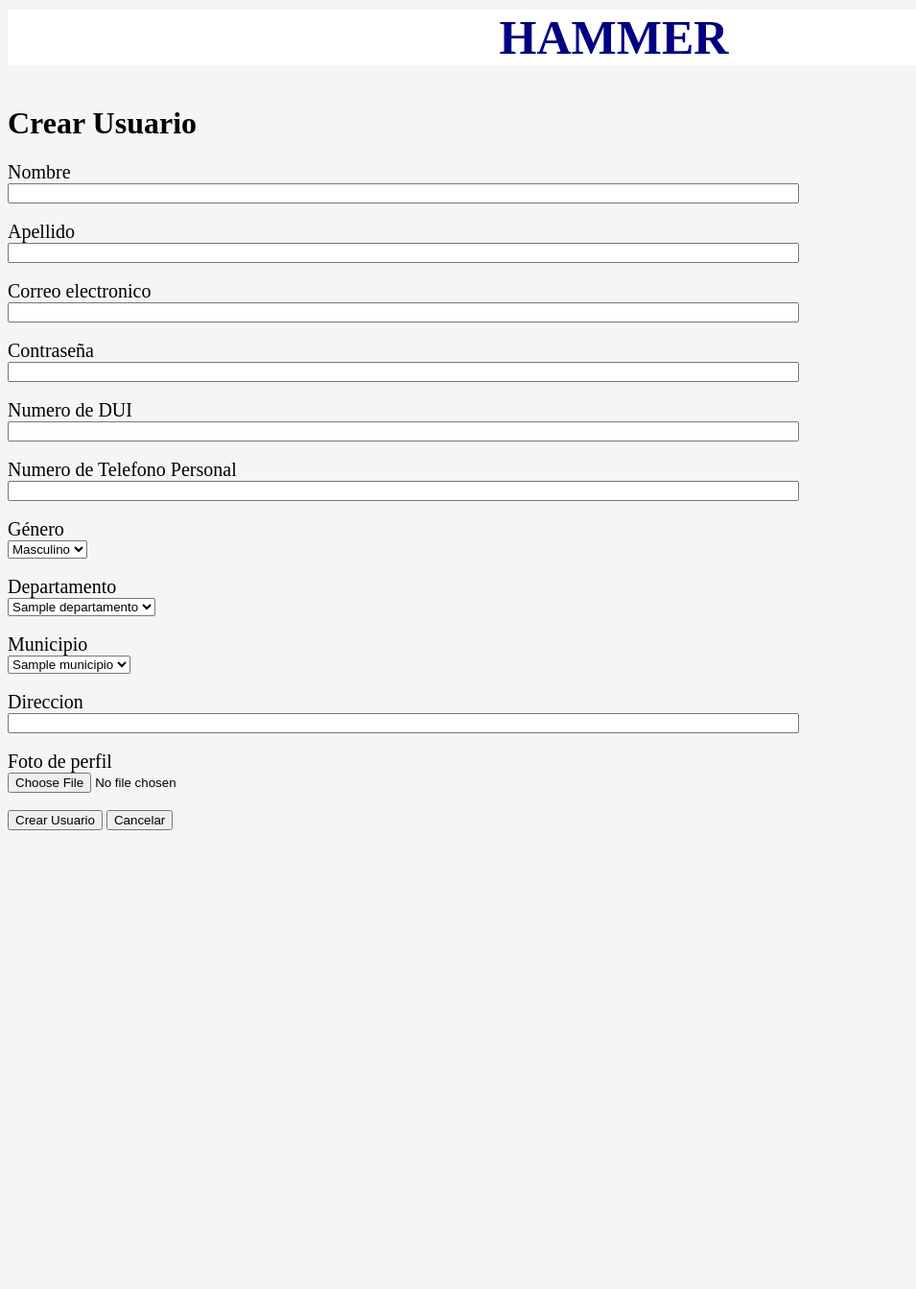
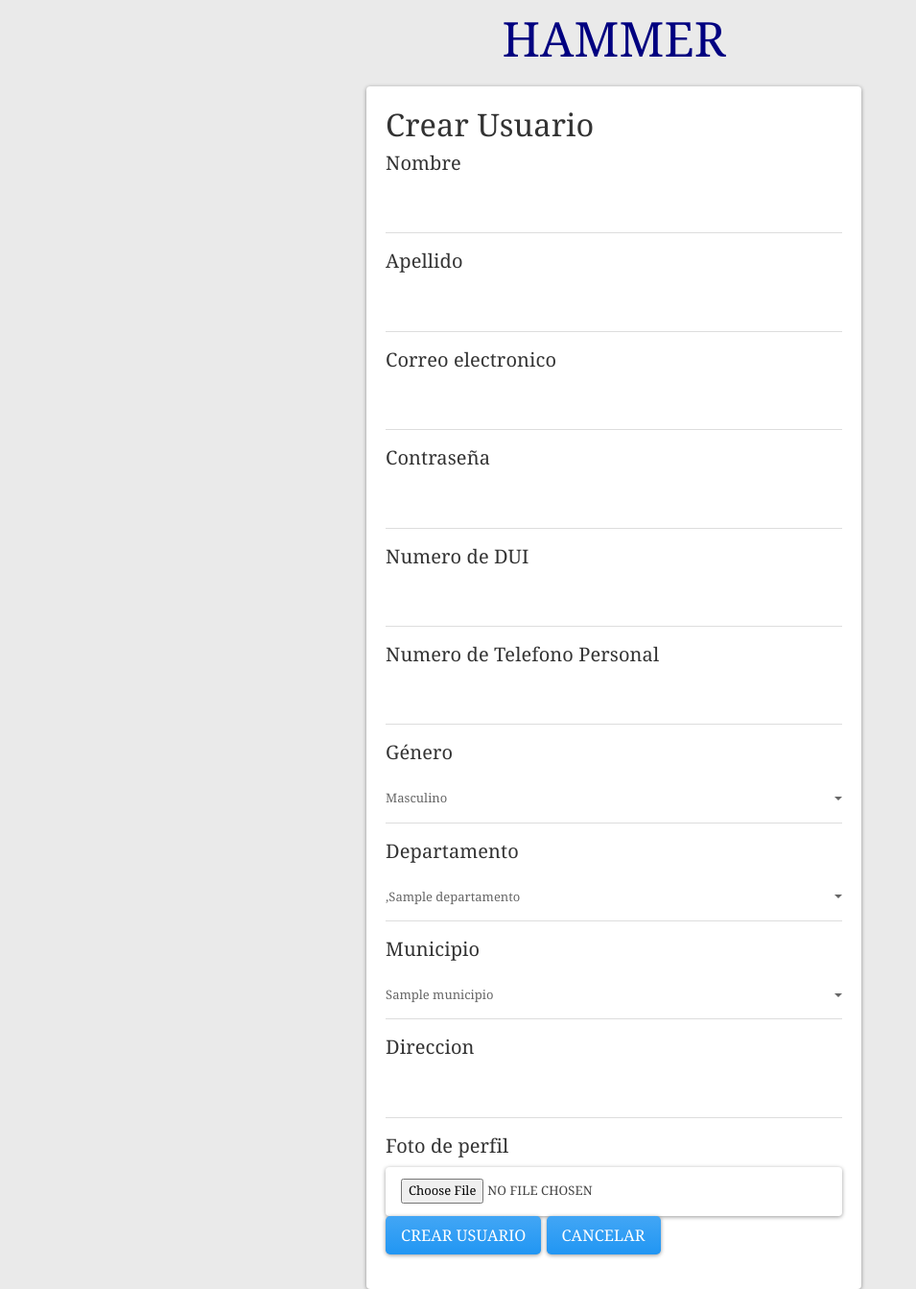
Before and after one commit to CarlosOrellana99/Python_Hermes, a Flask app: template templates/registrousuario.html in a window 1280 px wide. Shown: the whole page at 96% size, without its empty margins (0-955 px from the left). Before the commit the page ends 865 px from the top, so only its background shows below. Run offline with Flask 2, Linux system fonts and the light colour scheme; the template is opened without the code that fills it: most values are stand-ins (such as "Sample title", 1, 10 or a date in 2020); some libraries are stand-ins or nearby versions.

Commit message:
Agregando estilo a form

```diff
--- a/static/css/footer.css
+++ b/static/css/footer.css
@@ -4,6 +4,10 @@ body{
     font-size: 1.2rem;
     line-height: 1.4em;
     margin: 0 auto;
+    background: #a8c0ff;  /* fallback for old browsers */
+    background: -webkit-linear-gradient(to right, #3f2b96, #a8c0ff);  /* Chrome 10-25, Safari 5.1-6 */
+    background: linear-gradient(to right, #3f2b96, #a8c0ff); /* W3C, IE 10+/ Edge, Firefox 16+, Chrome 26+, Opera 12+, Safari 7+ */
+
 }
 
 .container{
--- a/templates/registrousuario.html
+++ b/templates/registrousuario.html
@@ -1,60 +1,123 @@
 <!DOCTYPE html>
 <html>
-    <body style="background-color:rgb(245, 245, 245);" >
+    <head>
+        <meta charset="UTF-8">
+        <meta name="viewport" content="width=device-width, initial-scale=1.0">
+        <meta http-equiv="X-UA-Compatible" content="ie=edge">
+        <title>Hammmer</title>
+        <link rel="shortcut icon" href="images/logosinfondo.png">
+        <link rel="stylesheet" href="https://bootswatch.com/4/materia/bootstrap.min.css">
+        <link rel="stylesheet" href="css/footer.css">
+        <script defer="" src="http://use.fontawesome.com/releases/v5.12.1/js//all.js"></script>
+        <style>
+
+        #busqueda::placeholder{
+          color: rgb(115, 115, 115);
+        }
+        card{
+            justify-content: center;
+        }
+       </style>
+    </head>
+
+
+
+    <body style="background:#EAEAEA;">
         <center>
-            <div style="background-color:rgb(255, 255, 255);" >
+            <div>
                 <h2 style="font-size:50px;color:rgb(0, 0, 128);margin-top: 10px">HAMMER</h2>
             </div>
         </center>
-        <div >
+        <div class="row justify-content-center align-items-center">
+            <div class="col-md-5">
+                <div class="card card-body">
+
                 <h1>Crear Usuario</h1>
                 <form action="/servlet/register/user" method="post">
+
+                <div class="form-group">
                     <label for="nombre" style="font-size:20px;font-style:Perpetua">Nombre</label><br>
-                <input type="text" id="nombre" name="nombre" size="100" required ><br><br>
+                <input type="text" id="nombre" name="nombre" size="100" required class="form-control">
+                </div>
 
+                <div class="form-group">
                     <label for="apellido" style="font-size:20px;font-style:Perpetua">Apellido</label><br>
-                <input type="text" id="apellido" name="apellido" size="100" required><br><br>
+                <input type="text" id="apellido" name="apellido" size="100" required class="form-control">
+                </div>
 
+                <div class="form-group">
                     <label for="email" style="font-size:20px;font-style:Perpetua">Correo electronico</label><br>
-                <input type="email" id="email" name="email" size="100" required><br><br>
+                <input type="email" id="email" name="email" size="100" required class="form-control">
+                </div>
 
+
+                <div class="form-group">
                     <label for="contraseña" style="font-size:20px;font-style:Perpetua">Contraseña</label><br>
-                <input type="password" id="contraseña" name="contraseña" size="100" required><br><br>
+                <input type="password" id="contraseña" name="contraseña" size="100" required class="form-control">
+                </div>
 
+                <div class="form-group">
                     <label for="dui" style="font-size:20px;font-style:Perpetua">Numero de DUI</label><br>
-                <input type="text" id="dui" name="dui" size="100" required maxlength="9" required><br><br>
+                <input type="text" id="dui" name="dui" size="100" required maxlength="9" required class="form-control">
+                </div>
 
+                <div class="form-group">
                     <label for="telefono" style="font-size:20px;font-style:Perpetua">Numero de Telefono Personal</label><br>
-                <input type="text" id="telefono" name="telefono" size="100" required><br><br>
+                <input type="text" id="telefono" name="telefono" size="100" required class="form-control">
+                </div>
 
+                <div class="form-group">
                     <label for="genero" style="font-size:20px;font-style:Perpetua">Género</label><br>
-                <select id="genero" name="genero">
+                <select id="genero" name="genero" class="form-control">
                     <option value="Masculino">Masculino</option>
                     <option value="Femenino">Femenino</option>
-                </select><br><br>
+                </select>
+                </div>
 
+
+                <div class="form-group">
                     <label for="departamento" style="font-size:20px;font-style:Perpetua">Departamento</label><br>
-                <select id="departamento" name="departamento">
+                <select id="departamento" name="departamento" class="form-control">
                     {% for departamento in departamentos %}
-                    <option value="{{departamento['id']}}">{{ departamento['nombre'] }}</option>
+                    <option value="{{departamento['id']}}">,{{ departamento['nombre'] }}</option>
                     {% endfor %}
-                </select> <br><br>
+                </select>
+                </div>
 
+
+                <div class="form-group">
                     <label for="municipio" style="font-size:20px;font-style:Perpetua">Municipio</label><br>
-                <select id="municipio" name="municipio">
+                <select id="municipio" name="municipio" class="form-control">
                     {% for municipio in municipios %}
                     <option value="{{municipio['id']}}">{{ municipio['nombre'] }}</option>
                     {% endfor %}
-                </select> <br><br>
+                </select>
+                </div>
 
+                <div class="form-group">
                     <label for="direccion" style="font-size:20px;font-style:Perpetua">Direccion</label><br>
-                <input type="text" id="direccion" name="direccion" size="100" required><br><br>
+                <input type="text" id="direccion" name="direccion" size="100" required class="form-control">
+                </div>
 
+                <div class="form-group">
                     <label for="imagen" style="font-size:20px;font-style:Perpetua">Foto de perfil</label><br>
-                <input type="file" id="imagen" name="imagen" size="100" ><br><br>
-                <input type="submit" value="Crear Usuario">
-                <input type="submit" value="Cancelar">
-            </form> <br><br>
+                    <input type="file" id="imagen" name="imagen" size="100" class="btn btn-normal btn-block">
+                    <input type="submit" value="Crear Usuario" class="btn btn-primary btn-lg">
+                    <input type="submit" value="Cancelar" class="btn btn-primary btn-lg">
                 </div>
+
+
+            </form>
+
+        </div>
+        </div>
+        </div>
+
+
+        <script src="https://code.jquery.com/jquery-3.5.1.slim.min.js" integrity="sha384-DfXdz2htPH0lsSSs5nCTpuj/zy4C+OGpamoFVy38MVBnE+IbbVYUew+OrCXaRkfj" crossorigin="anonymous"></script>
+        <script src="https://cdn.jsdelivr.net/npm/popper.js@1.16.0/dist/umd/popper.min.js" integrity="sha384-Q6E9RHvbIyZFJoft+2mJbHaEWldlvI9IOYy5n3zV9zzTtmI3UksdQRVvoxMfooAo" crossorigin="anonymous"></script>
+        <script src="https://stackpath.bootstrapcdn.com/bootstrap/4.5.0/js/bootstrap.min.js" integrity="sha384-OgVRvuATP1z7JjHLkuOU7Xw704+h835Lr+6QL9UvYjZE3Ipu6Tp75j7Bh/kR0JKI" crossorigin="anonymous"></script>
+
+        <script src="{{url_for('static', filename='js/main.js')}}"></script>
     </body>
 </html>
```
Lines whose indentation alone changed are shown as unchanged.
